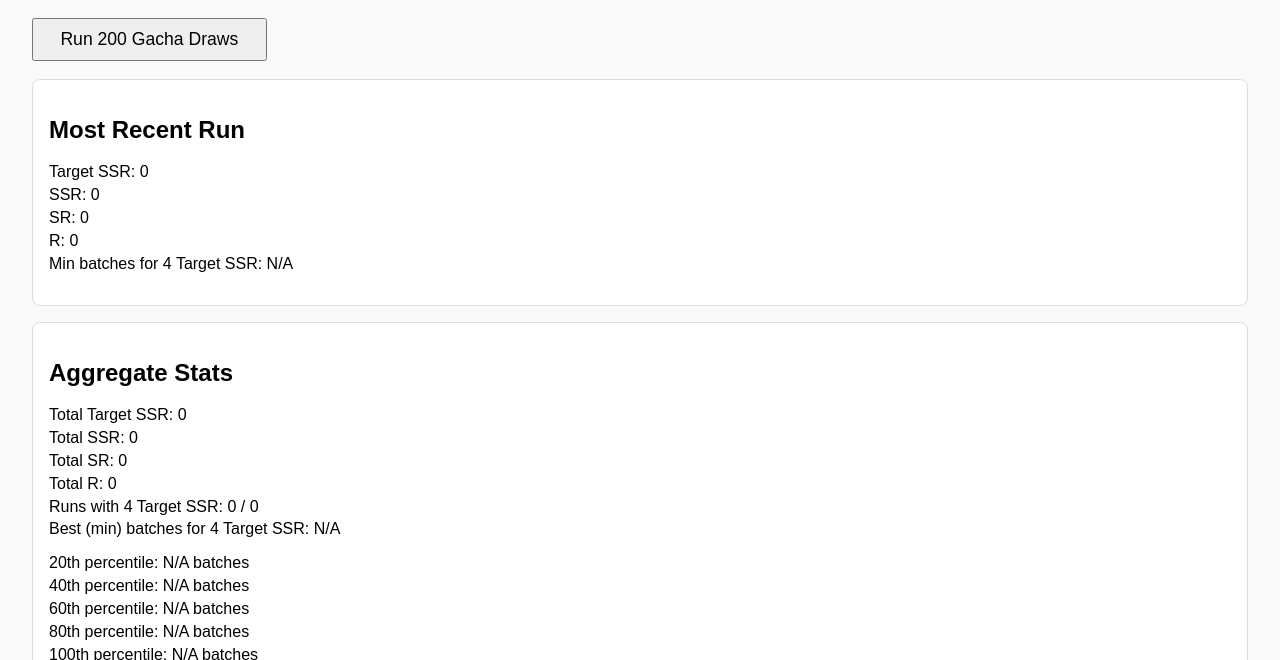
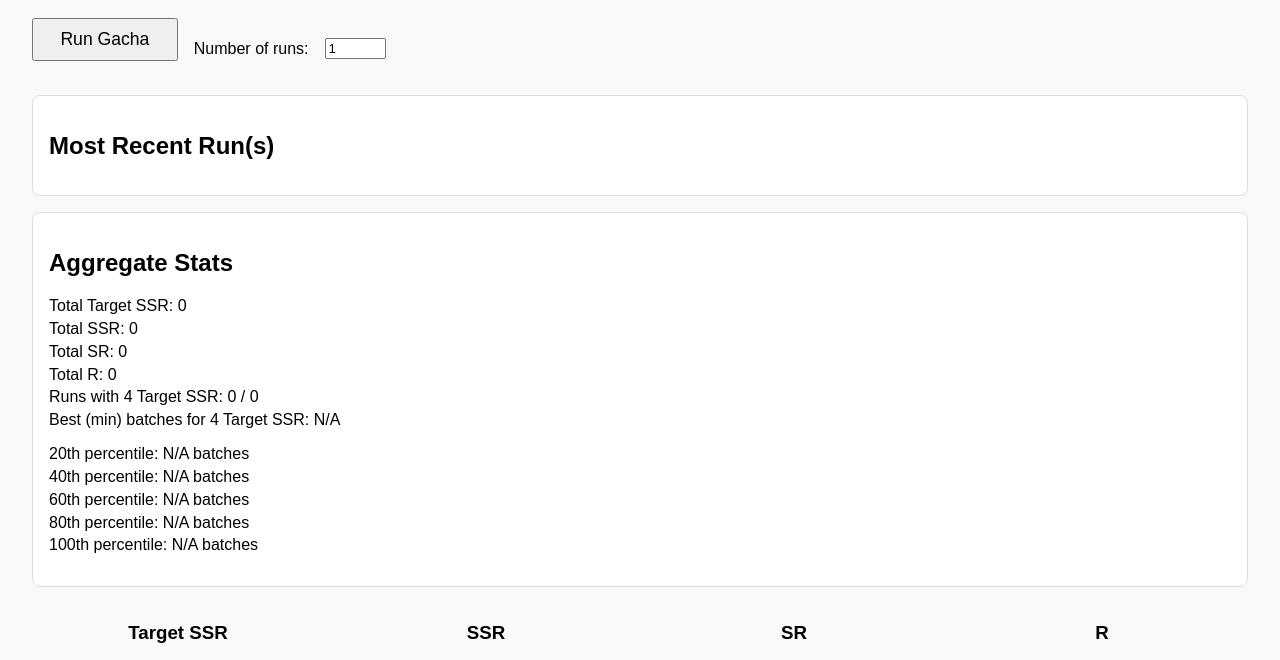
Before and after one commit to zorplex/uma-gacha-stats, a plain HTML site: page index.html in a window 1280 px wide. Shown: the part 72-732 px from the top of the page. Drawn offline with nearby package versions, Linux system fonts and the light colour scheme.

Commit message:
Add option to select how many runs in each button click

```diff
--- a/gacha.js
+++ b/gacha.js
@@ -40,8 +40,11 @@ function simulateRun() {
   return { ...counts, minBatchesFor4TargetSSR };
 }
 
-function updateRecentStats(stats) {
-  document.getElementById("recentStats").innerHTML = `
+function updateRecentStats(statsArray) {
+  // statsArray: array of stats objects
+  let html = '<ol style="padding-left: 1.5em;">';
+  statsArray.forEach((stats, idx) => {
+    html += `<li>
       <ul>
         <li>Target SSR: ${stats["Target SSR"]}</li>
         <li>SSR: ${stats["SSR"]}</li>
@@ -49,7 +52,10 @@ function updateRecentStats(stats) {
         <li>R: ${stats["R"]}</li>
         <li>Min batches for 4 Target SSR: ${stats.minBatchesFor4TargetSSR}</li>
       </ul>
-  `;
+    </li>`;
+  });
+  html += '</ol>';
+  document.getElementById("recentStats").innerHTML = html;
 }
 
 function aggregateStats(runs) {
@@ -145,14 +151,19 @@ function updateRarityCharts() {
 }
 
 document.getElementById("runBtn").addEventListener("click", () => {
+  const runCount = Math.max(1, Math.min(1000, parseInt(document.getElementById("runCount").value) || 1));
+  let newRuns = [];
+  for (let i = 0; i < runCount; ++i) {
     const runStats = simulateRun();
     allRuns.push(runStats);
-  updateRecentStats(runStats);
+    newRuns.push(runStats);
+  }
+  updateRecentStats(newRuns);
   updateAggregateStats();
   updateRarityCharts();
 });
 
-// Initial state
-updateRecentStats({ "Target SSR": 0, "SSR": 0, "SR": 0, "R": 0, minBatchesFor4TargetSSR: "N/A" });
+// Initial state: show empty
+updateRecentStats([]);
 updateAggregateStats();
 updateRarityCharts();
--- a/index.html
+++ b/index.html
@@ -19,9 +19,13 @@
 </head>
 <body>
   <h1>Gacha Banner Statistics Visualizer</h1>
-  <button id="runBtn">Run 200 Gacha Draws</button>
-  <div id="stats" class="stat-block">
-    <h2>Most Recent Run</h2>
+  <div style="display: flex; align-items: center; gap: 1em; margin-bottom: 1em;">
+    <button id="runBtn">Run Gacha</button>
+    <label for="runCount">Number of runs:</label>
+    <input type="number" id="runCount" min="1" max="1000" value="1" style="width: 4em;">
+  </div>
+  <div id="stats" class="stat-block" style="max-height: 250px; overflow-y: auto;">
+    <h2>Most Recent Run(s)</h2>
     <div id="recentStats"></div>
   </div>
   <div id="aggregate" class="stat-block">
```
Lines whose indentation alone changed are shown as unchanged.
